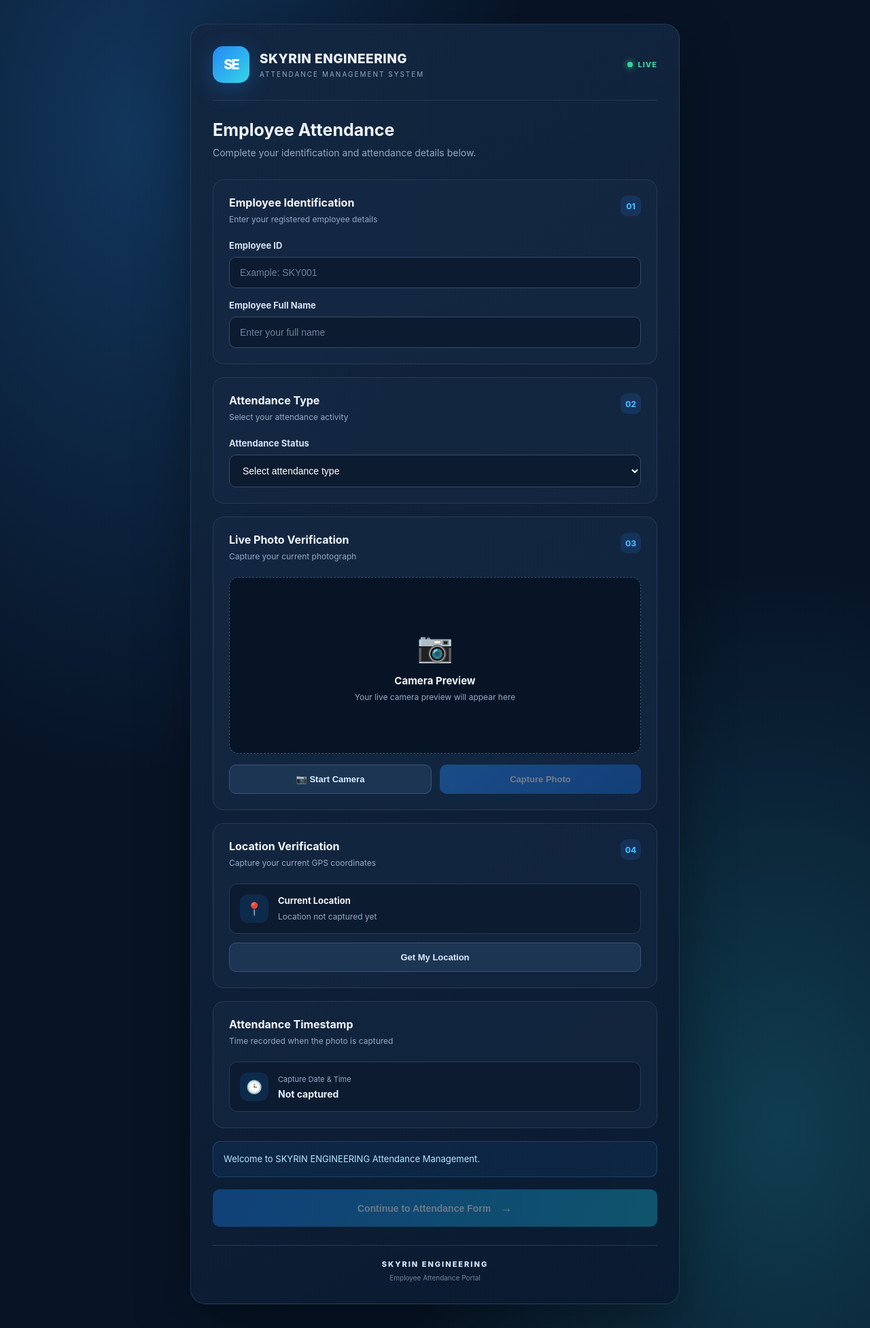
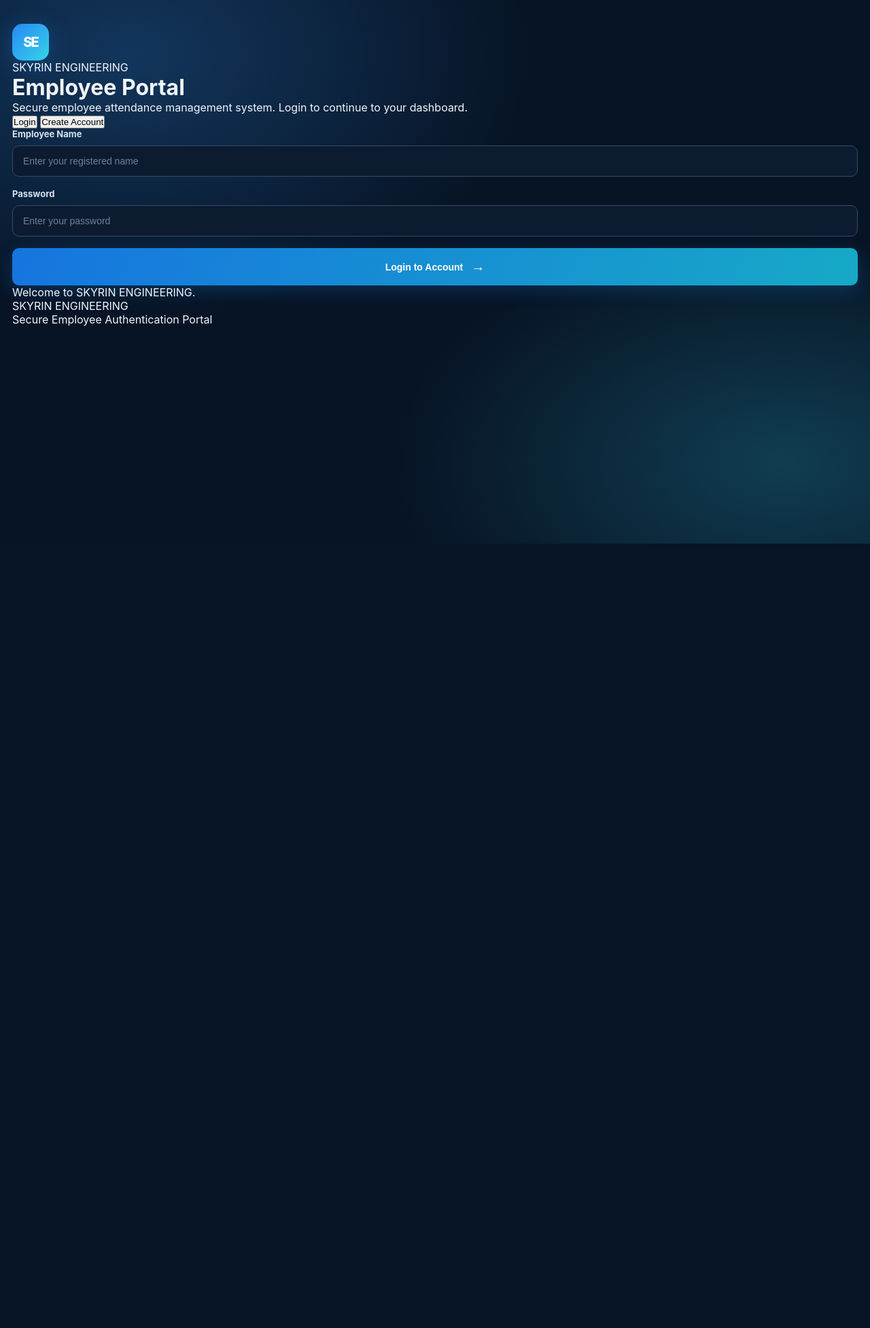
Before and after one commit to vishwasarve-cmd/attendance-portal, a Flask app: page / in a window 1280 px wide. Shown: the whole page at 68% size. After the commit the page ends 800 px from the top, so only its background shows below. Run offline with Flask 3, Linux system fonts and the light colour scheme.

Commit message:
Update index.html

```diff
--- a/templates/index.html
+++ b/templates/index.html
@@ -1,24 +1,207 @@
-
 <!DOCTYPE html>
 <html lang="en">
 <head>
     <meta charset="UTF-8">
     <meta name="viewport" content="width=device-width, initial-scale=1.0">
 
-    <title>SKYRIN ENGINEERING | Attendance</title>
+    <title>SKYRIN ENGINEERING | Attendance Portal</title>
 
     <link rel="stylesheet"
           href="{{ url_for('static', filename='style.css') }}">
 </head>
 
-<body class="splash-active">
+<body>
+
+    <!-- =====================================
+         AUTHENTICATION PAGE
+    ====================================== -->
+
+    {% if not session.get('employee_name') %}
+
+    <main class="auth-screen">
+
+        <div class="auth-card">
+
+            <div class="brand-mark auth-logo">SE</div>
+
+            <p class="auth-company">SKYRIN ENGINEERING</p>
+
+            <h1>Employee Portal</h1>
+
+            <p class="auth-subtitle">
+                Secure employee attendance management system.
+                Login to continue to your dashboard.
+            </p>
+
+            <!-- LOGIN / REGISTER TABS -->
+
+            <div class="auth-tabs">
+
+                <button type="button"
+                        id="loginTab"
+                        class="auth-tab active">
+                    Login
+                </button>
+
+                <button type="button"
+                        id="registerTab"
+                        class="auth-tab">
+                    Create Account
+                </button>
+
+            </div>
+
+
+            <!-- LOGIN FORM -->
+
+            <form id="loginForm">
+
+                <div class="form-group">
+
+                    <label for="loginName">Employee Name</label>
+
+                    <input
+                        type="text"
+                        id="loginName"
+                        placeholder="Enter your registered name"
+                        autocomplete="username"
+                        maxlength="100"
+                        required
+                    >
+
+                </div>
+
+                <div class="form-group">
+
+                    <label for="loginPassword">Password</label>
+
+                    <input
+                        type="password"
+                        id="loginPassword"
+                        placeholder="Enter your password"
+                        autocomplete="current-password"
+                        required
+                    >
+
+                </div>
+
+                <button type="submit"
+                        class="btn btn-submit auth-submit">
+
+                    Login to Account
+                    <span>→</span>
+
+                </button>
+
+            </form>
+
+
+            <!-- CREATE ACCOUNT FORM -->
+
+            <form id="registerForm" hidden>
+
+                <div class="form-group">
+
+                    <label for="registerName">Employee Full Name</label>
+
+                    <input
+                        type="text"
+                        id="registerName"
+                        placeholder="Enter your full name"
+                        autocomplete="name"
+                        maxlength="100"
+                        required
+                    >
+
+                </div>
+
+                <div class="form-group">
+
+                    <label for="registerPassword">Create Password</label>
+
+                    <input
+                        type="password"
+                        id="registerPassword"
+                        placeholder="Minimum 8 characters"
+                        autocomplete="new-password"
+                        minlength="8"
+                        required
+                    >
+
+                </div>
+
+                <div class="form-group">
+
+                    <label for="confirmPassword">Confirm Password</label>
+
+                    <input
+                        type="password"
+                        id="confirmPassword"
+                        placeholder="Re-enter your password"
+                        autocomplete="new-password"
+                        minlength="8"
+                        required
+                    >
+
+                </div>
+
+                <button type="submit"
+                        class="btn btn-submit auth-submit">
+
+                    Create Account
+                    <span>→</span>
+
+                </button>
+
+            </form>
+
+
+            <!-- AUTHENTICATION STATUS -->
+
+            <div class="auth-status"
+                 id="authStatus"
+                 role="status"
+                 aria-live="polite">
+
+                Welcome to SKYRIN ENGINEERING.
+
+            </div>
+
+
+            <footer class="auth-footer">
+
+                <p>SKYRIN ENGINEERING</p>
+
+                <span>Secure Employee Authentication Portal</span>
+
+            </footer>
+
+        </div>
+
+    </main>
+
+    {% endif %}
+
+
+
+    <!-- =====================================
+         ATTENDANCE DASHBOARD
+    ====================================== -->
+
+    {% if session.get('employee_name') %}
+
 
     <!-- INTRO SCREEN -->
+
     <div class="intro-screen" id="introScreen">
+
         <div class="intro-content">
+
             <div class="intro-logo">SE</div>
 
-            <p class="intro-company">SKYRIN ENGINEERING</p>
+            <p class="intro-company">
+                SKYRIN ENGINEERING
+            </p>
 
             <h1>Attendance Management</h1>
 
@@ -26,53 +209,87 @@
                 <span></span>
             </div>
 
-            <p class="intro-caption">Secure Employee Attendance Portal</p>
+            <p class="intro-caption">
+                Secure Employee Attendance Portal
+            </p>
+
         </div>
+
     </div>
 
 
+
     <!-- MAIN APPLICATION -->
+
     <main class="page-container">
 
         <section class="card">
 
+
             <!-- HEADER -->
+
             <header class="page-header">
 
                 <div class="brand-mark">SE</div>
 
                 <div class="brand-details">
+
                     <h1>SKYRIN ENGINEERING</h1>
+
                     <p>ATTENDANCE MANAGEMENT SYSTEM</p>
+
                 </div>
 
                 <div class="live-indicator">
+
                     <span class="live-dot"></span>
+
                     LIVE
+
                 </div>
 
             </header>
 
 
+
+            <!-- EMPLOYEE WELCOME -->
+
             <div class="welcome-section">
-                <h2>Employee Attendance</h2>
-                <p>Complete your identification and attendance details below.</p>
+
+                <h2>
+                    Welcome, {{ session.get('employee_name') }}!
+                </h2>
+
+                <p>
+                    Complete your attendance verification
+                    using the details below.
+                </p>
+
             </div>
 
 
+
             <!-- EMPLOYEE IDENTIFICATION -->
+
             <section class="section">
 
                 <div class="section-heading">
+
                     <div>
+
                         <h3>Employee Identification</h3>
-                        <p>Enter your registered employee details</p>
+
+                        <p>Your registered employee details</p>
+
                     </div>
 
                     <span class="step-number">01</span>
+
                 </div>
 
+
                 <div class="form-group">
+
                     <label for="employeeId">Employee ID</label>
 
                     <input
@@ -83,44 +300,71 @@
                         maxlength="30"
                         required
                     >
+
                 </div>
 
+
                 <div class="form-group">
-                    <label for="employeeName">Employee Full Name</label>
+
+                    <label for="employeeName">
+                        Employee Full Name
+                    </label>
 
                     <input
                         type="text"
                         id="employeeName"
-                        placeholder="Enter your full name"
+                        value="{{ session.get('employee_name', '') }}"
                         autocomplete="name"
                         maxlength="100"
+                        readonly
                         required
                     >
+
                 </div>
 
             </section>
 
 
+
             <!-- ATTENDANCE TYPE -->
+
             <section class="section">
 
                 <div class="section-heading">
+
                     <div>
+
                         <h3>Attendance Type</h3>
+
                         <p>Select your attendance activity</p>
+
                     </div>
 
                     <span class="step-number">02</span>
+
                 </div>
+
 
                 <div class="form-group">
 
-                    <label for="attendanceType">Attendance Status</label>
+                    <label for="attendanceType">
+                        Attendance Status
+                    </label>
 
                     <select id="attendanceType" required>
-                        <option value="">Select attendance type</option>
-                        <option value="IN">IN - Check In</option>
-                        <option value="OUT">OUT - Check Out</option>
+
+                        <option value="">
+                            Select attendance type
+                        </option>
+
+                        <option value="IN">
+                            IN - Check In
+                        </option>
+
+                        <option value="OUT">
+                            OUT - Check Out
+                        </option>
+
                     </select>
 
                 </div>
@@ -128,33 +372,52 @@
             </section>
 
 
-            <!-- LIVE PHOTO -->
+
+            <!-- LIVE PHOTO VERIFICATION -->
+
             <section class="section">
 
                 <div class="section-heading">
+
                     <div>
+
                         <h3>Live Photo Verification</h3>
+
                         <p>Capture your current photograph</p>
+
                     </div>
 
                     <span class="step-number">03</span>
+
                 </div>
+
 
                 <div class="camera-container">
 
-                    <div class="camera-placeholder" id="cameraPlaceholder">
-                        <div class="camera-placeholder-icon">📷</div>
+                    <div class="camera-placeholder"
+                         id="cameraPlaceholder">
+
+                        <div class="camera-placeholder-icon">
+                            📷
+                        </div>
+
                         <h4>Camera Preview</h4>
-                        <p>Your live camera preview will appear here</p>
+
+                        <p>
+                            Your live camera preview will appear here
+                        </p>
+
                     </div>
+
 
                     <video
                         id="camera"
                         autoplay
                         playsinline
                         muted
-                        hidden
-                    ></video>
+                        hidden>
+                    </video>
+
 
                     <img
                         id="photoPreview"
@@ -164,96 +427,135 @@
 
                 </div>
 
+
                 <canvas id="canvas" hidden></canvas>
+
 
                 <div class="camera-actions">
 
                     <button
                         type="button"
                         class="btn btn-secondary"
-                        id="startCamera"
-                    >
-                        <span>📷</span>
-                        Start Camera
+                        id="startCamera">
+
+                        📷 Start Camera
+
                     </button>
+
 
                     <button
                         type="button"
                         class="btn btn-primary"
                         id="capturePhoto"
-                        disabled
-                    >
+                        disabled>
+
                         Capture Photo
+
                     </button>
 
                 </div>
+
 
                 <a
                     href="#"
                     id="downloadPhoto"
                     class="download-link"
-                    hidden
-                >
+                    hidden>
+
                     Download Captured Photo
+
                 </a>
 
             </section>
 
 
+
             <!-- GPS LOCATION -->
+
             <section class="section">
 
                 <div class="section-heading">
+
                     <div>
+
                         <h3>Location Verification</h3>
+
                         <p>Capture your current GPS coordinates</p>
+
                     </div>
 
                     <span class="step-number">04</span>
+
                 </div>
+
 
                 <div class="location-card">
 
-                    <div class="location-icon">📍</div>
+                    <div class="location-icon">
+                        📍
+                    </div>
 
                     <div class="location-information">
+
                         <h4>Current Location</h4>
 
                         <p id="location">
                             Location not captured yet
                         </p>
+
                     </div>
 
                 </div>
 
+
                 <button
                     type="button"
                     class="btn btn-secondary location-button"
-                    id="getLocation"
-                >
+                    id="getLocation">
+
                     Get My Location
+
                 </button>
 
             </section>
 
 
+
             <!-- ATTENDANCE TIMESTAMP -->
+
             <section class="section">
 
                 <div class="section-heading">
+
                     <div>
+
                         <h3>Attendance Timestamp</h3>
-                        <p>Time recorded when the photo is captured</p>
+
+                        <p>
+                            Time recorded when the photo is captured
+                        </p>
+
                     </div>
+
                 </div>
+
 
                 <div class="detail-card">
 
-                    <div class="detail-icon">🕒</div>
+                    <div class="detail-icon">
+                        🕒
+                    </div>
 
                     <div>
-                        <span class="detail-label">Capture Date & Time</span>
-                        <p id="dateTime">Not captured</p>
+
+                        <span class="detail-label">
+                            Capture Date & Time
+                        </span>
+
+                        <p id="dateTime">
+                            Not captured
+                        </p>
+
                     </div>
 
                 </div>
@@ -261,33 +563,70 @@
             </section>
 
 
+
             <!-- STATUS MESSAGE -->
-            <div class="status-box" id="status" role="status" aria-live="polite">
+
+            <div class="status-box"
+                 id="status"
+                 role="status"
+                 aria-live="polite">
+
                 Welcome to SKYRIN ENGINEERING Attendance Management.
+
             </div>
 
 
-            <!-- CONTINUE -->
+
+            <!-- CONTINUE TO GOOGLE FORM -->
+
             <button
                 type="button"
                 class="btn btn-submit"
                 id="continueForm"
-                disabled
-            >
+                disabled>
+
                 Continue to Attendance Form
+
                 <span>→</span>
+
             </button>
 
 
+
+            <!-- LOGOUT -->
+
+            <button
+                type="button"
+                class="btn btn-logout"
+                id="logoutBtn">
+
+                <span>↪</span>
+                Logout from Account
+
+            </button>
+
+
+
+            <!-- FOOTER -->
+
             <footer class="page-footer">
+
                 <p>SKYRIN ENGINEERING</p>
+
                 <span>Employee Attendance Portal</span>
+
             </footer>
+
 
         </section>
 
     </main>
 
+    {% endif %}
+
+
+
+    <!-- JAVASCRIPT -->
 
     <script src="{{ url_for('static', filename='app.js') }}"></script>
 
```
